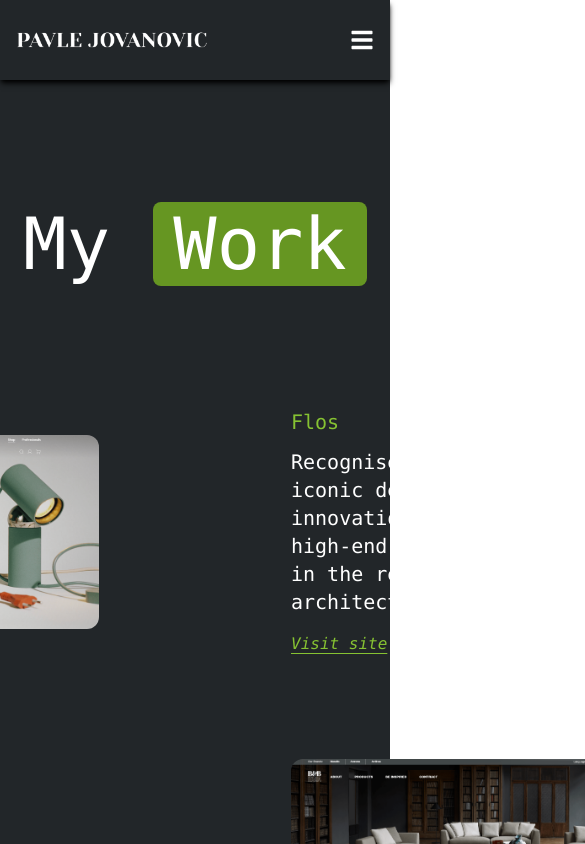
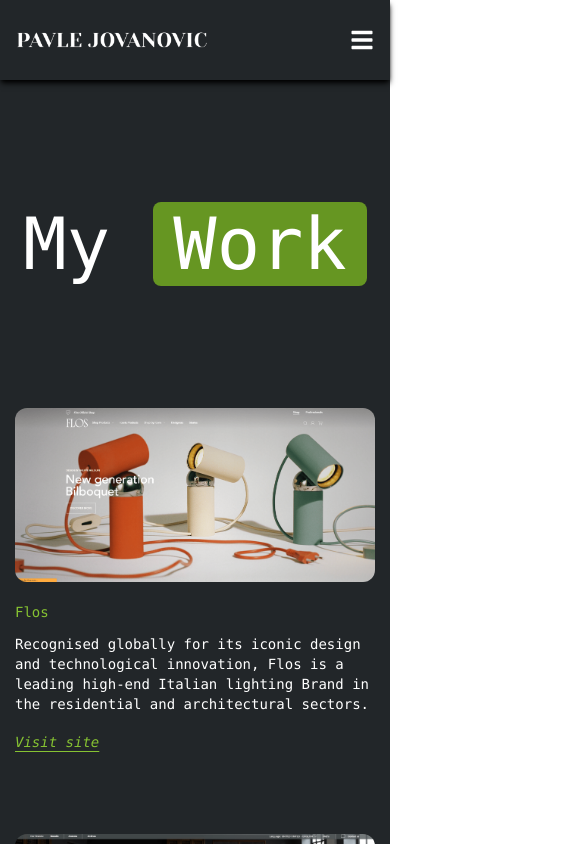
Before and after one commit to minzhoudu/portfolio, a React (Vite) app: page /work in a window 390 px wide. Shown: the top 844 px of the page, 585 px wide, since content can reach past the window. Built offline with nearby package versions, Linux system fonts and the light colour scheme.

Commit message:
MyWork Mobile Version done

```diff
--- a/src/components/WorkComponent.tsx
+++ b/src/components/WorkComponent.tsx
@@ -7,7 +7,8 @@
 
 const WorkComponent: FC<WorkComponentProps> = () => {
   return (
-    <div className="flex flex-col gap-y-20">
+    <>
+      <div className="hidden flex-col gap-y-20 lg:flex">
         {work.map((item, index) =>
           index % 2 === 0 ? (
             <WorkImgDesc
@@ -26,6 +27,20 @@
           ),
         )}
       </div>
+
+      <div className="flex flex-col lg:hidden">
+        <div className="w-[400px]">
+          {work.map((item) => (
+            <WorkImgDesc
+              src={item.img}
+              title={item.title}
+              description={item.description}
+              url={item.url}
+            />
+          ))}
+        </div>
+      </div>
+    </>
   );
 };
 
--- a/src/components/WorkDescImg.tsx
+++ b/src/components/WorkDescImg.tsx
@@ -9,7 +9,7 @@
 
 const WorkDescImg: FC<WorkDescImg> = ({ src, title, description, url }) => {
   return (
-    <div className="py flex items-center justify-center gap-24">
+    <div className="flex items-center justify-center gap-24">
       <div>
         <h2 className="mb-3 text-xl text-primaryLime">{title}</h2>
         <p className="w-[400px] pb-4 text-xl text-white">{description}</p>
--- a/src/components/WorkImgDesc.tsx
+++ b/src/components/WorkImgDesc.tsx
@@ -9,18 +9,22 @@
 
 const WorkImgDesc: FC<WorkImgDesc> = ({ src, description, title, url }) => {
   return (
-    <div className="flex items-center justify-center gap-24">
+    <div className="mx-auto mb-20 flex w-[90%] flex-col items-center justify-center gap-5 lg:mb-0 lg:w-full lg:flex-row lg:gap-24">
       <img className="rounded-xl" src={src} width={400} alt="testimg" />
 
-      <div className="h-60 w-1 rounded-full bg-white"></div>
+      <div className="hidden h-60 w-1 rounded-full bg-white lg:block"></div>
 
-      <div>
-        <h2 className="mb-3 text-xl text-primaryLime">{title}</h2>
-        <p className="w-[400px] pb-4 text-xl text-white">{description}</p>
+      <div className="w-full lg:w-auto">
+        <h2 className="mb-3 text-sm text-primaryLime lg:text-xl">{title}</h2>
+
+        <p className="pb-4 text-sm text-white lg:w-[400px] lg:text-xl">
+          {description}
+        </p>
+
         <a
           href={url}
           target="_blank"
-          className="italic text-primaryLime underline underline-offset-4"
+          className="text-sm italic text-primaryLime underline underline-offset-4 lg:text-lg"
         >
           Visit site
         </a>
--- a/src/pages/MyWork.tsx
+++ b/src/pages/MyWork.tsx
@@ -5,7 +5,7 @@
 
 const MyWork: FC<MyWorkProps> = () => {
   return (
-    <main className="flex w-full flex-col items-center bg-primaryGray pb-10 pt-20">
+    <main className="flex w-full flex-col items-center bg-primaryGray pt-20 lg:pb-10">
       <div className="py-32 text-7xl text-white">
         <h1>
           My <span className="rounded-lg bg-primaryLime-dark px-5">Work</span>
```
Lines whose indentation alone changed are shown as unchanged.
